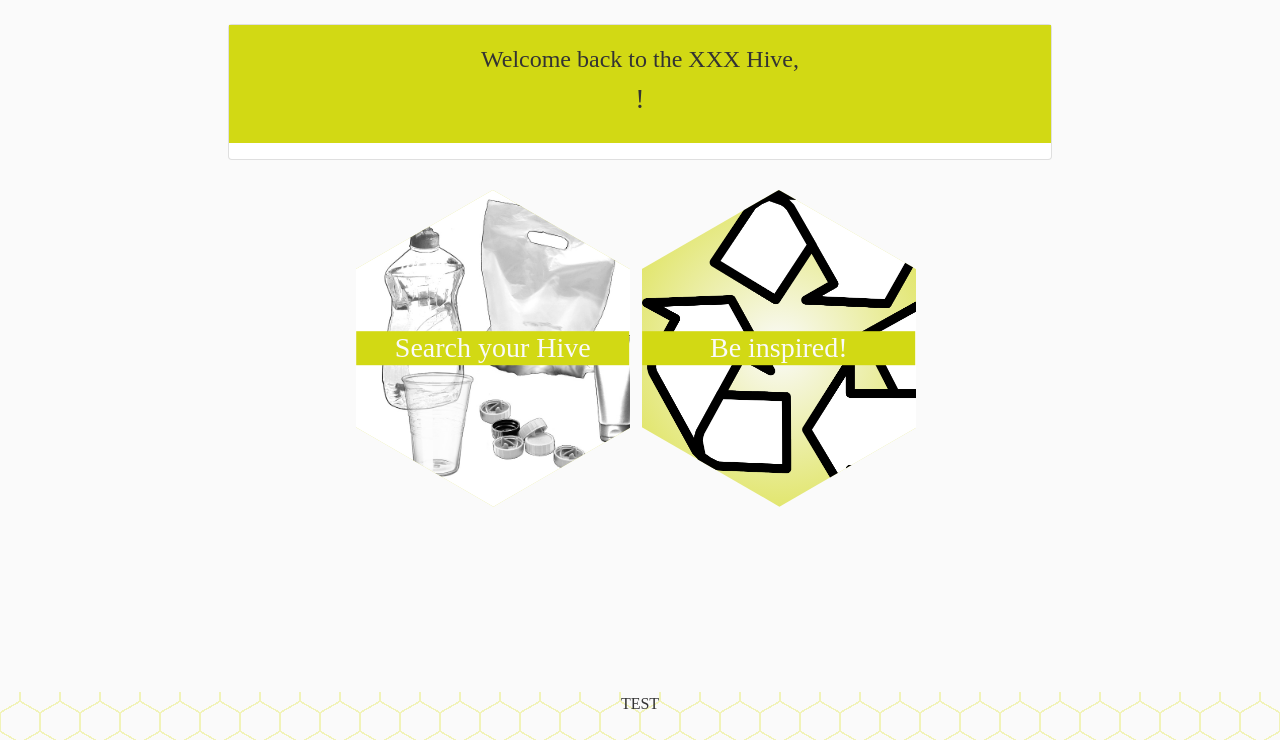
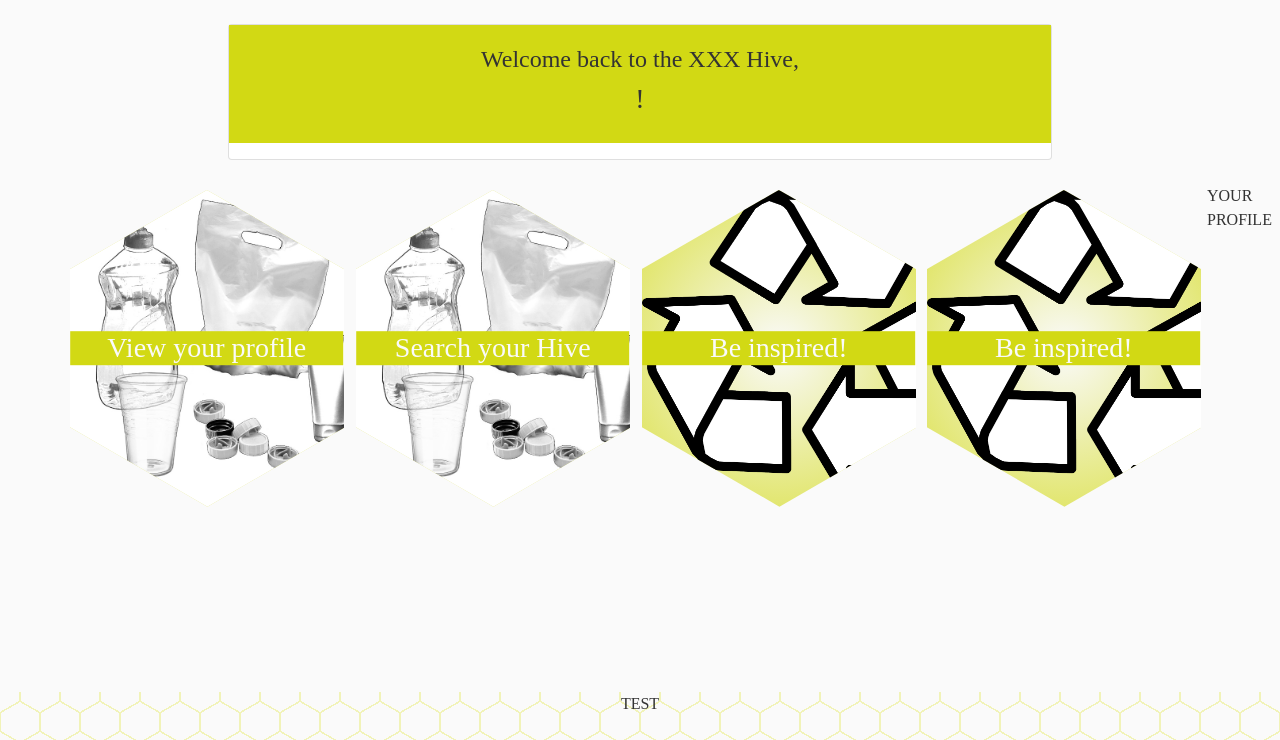
Before and after one commit to jess-bennett/recycling-hive, a Flask app: template templates/index.html in a window 1280 px wide; the page is wider, and only the part inside the window is pictured. Shown: the part 60-800 px from the top of that part. Run offline with Flask 2, Linux system fonts and the light colour scheme; the template is opened without the code that fills it, so the values that code supplies are empty; some libraries are stand-ins or nearby versions; some web fonts are replaced.

Commit message:
Added new hexagon to index for profile

```diff
--- a/templates/index.html
+++ b/templates/index.html
@@ -14,8 +14,13 @@
 		</div>
 	</div>
 </div>
+<section class="grid">
 <ul id="grid" class="clr home hexagon-large">
 	<li>
+        <div class="hexagon">
+            <img src="../static/images/recycling-items.jpg" alt="Lorem Ipsum"/>
+            <h3 class="hexagon-text">View your profile</h3>
+        </div>
 	</li>
 	<li>
 		<a href="{{ url_for('get_recycling_categories') }}">
@@ -33,6 +38,18 @@
 			</div>
 		</a>
 	</li>
+    <li>
+		<a href="#item3">
+			<div class="hexagon">
+				<img src="../static/images/recycling-symbol.png" alt="Lorem Ipsum"/>
+				<h3 class="hexagon-text">Be inspired!</h3>
+			</div>
+		</a>
+	</li>
 </ul>
+</section>
+<section id="profile">
+    YOUR PROFILE
+</section>
 
 {% endblock %}
```
